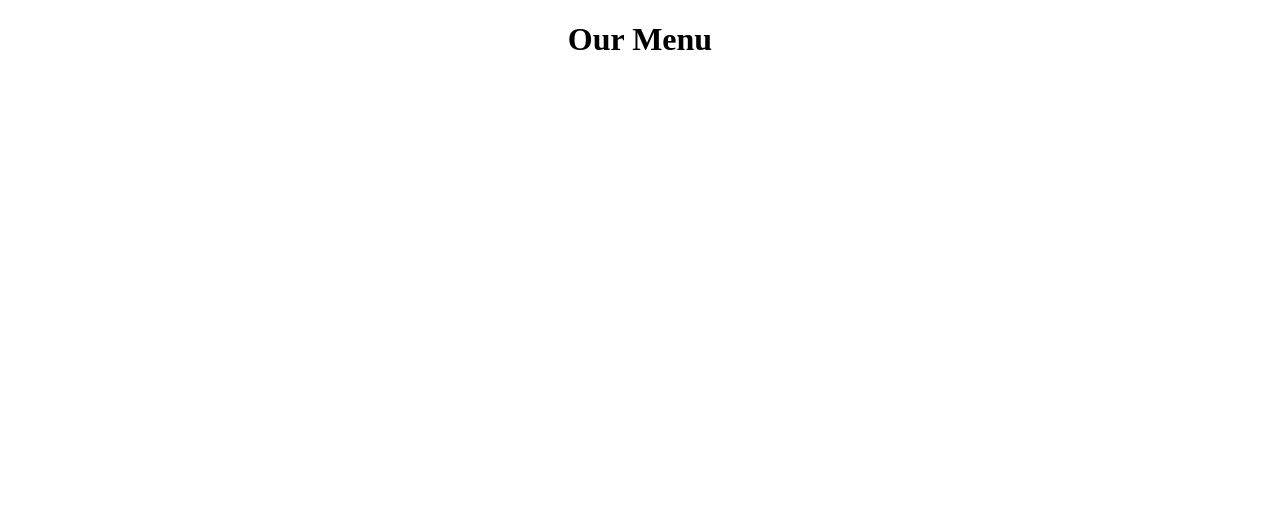
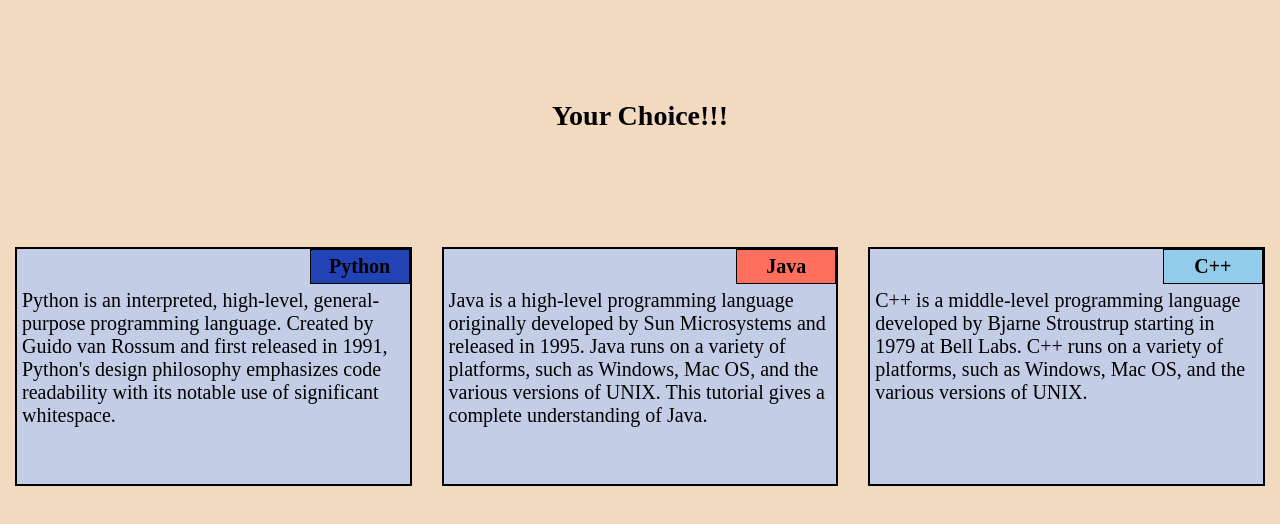
Before and after one commit to sauravwaghade19/HTML-CSS-JS, a plain HTML site: page Module2-Solutions/index.html in a window 1280 px wide. Drawn offline with Linux system fonts and the light colour scheme.

Commit message:
files added

```diff
--- a/Module2-Solutions/index.html
+++ b/Module2-Solutions/index.html
@@ -1,11 +1,30 @@
+<!DOCTYPE html>
 <!DOCTYPE html>
 <html>
 <head>
-	<title>Module2-Solutions</title>
+<meta charset="utf-8">
+<meta name="viewport" content="width=device, initial-scale=1">
+<link rel="stylesheet" type="text/css" href="style.css">
+<title>Module2-Solution</title>
 </head>
-<body>
-			<center>
-				<h1>Our Menu</h1>
-			</center>
+<body >
+<h1>Your Choice!!!</h1>
+    <section class="column-lg-4 colmn-md-6 colmn-sm-12">
+        <div>
+            <p class="lan1">Python</p>
+            <p class="content">Python is an interpreted, high-level, general-purpose programming language. Created by Guido van Rossum and first released in 1991, Python's design philosophy emphasizes code readability with its notable use of significant whitespace.</p>
+        </div>
+    </section>
+    <section class="column-lg-4 colmn-md-6 colmn-sm-12">
+        <div>
+            <p class="lan2">Java</p>
+            <p class="content">Java is a high-level programming language originally developed by Sun Microsystems and released in 1995. Java runs on a variety of platforms, such as Windows, Mac OS, and the various versions of UNIX. This tutorial gives a complete understanding of Java. </p>
+        </div>
+    </section>
+    <section class="column-lg-4 colmn-md-12 colmn-sm-12">
+    <div>
+        <p class="lan3">C++</p>
+            <p class="content">C++ is a middle-level programming language developed by Bjarne Stroustrup starting in 1979 at Bell Labs. C++ runs on a variety of platforms, such as Windows, Mac OS, and the various versions of UNIX.</p>
+    </div>
 </body>
 </html>
--- /dev/null
+++ b/Module2-Solutions/style.css
@@ -0,0 +1,114 @@
+*{
+    box-sizing: border-box;
+}
+body {
+    margin: 0;
+    padding: 0;
+    font-family: "Times New Roman", Times, serif;
+    background-color: #f1dabf;
+}
+h1 {
+    margin: 100px;
+    text-align: center;
+    font-weight: bold;
+    font-size: 175%;
+}
+section {
+    position: relative;
+    padding: 15px;
+    width: 100%;
+}
+p {
+    position: relative;
+    clear: right;
+    font-size: 20px;
+}
+div {
+    position: relative;
+    background-color: #C3CDE6;
+    border: 2px solid black;
+    width: 100%;
+    margin-left: auto;
+    margin-right: auto;
+    margin-bottom: auto;
+}
+.lan1 {
+    float: right;
+    width: 100px;
+    padding: 5px;
+    margin: 0px;
+    border: 1px solid black;
+    text-align: center;
+    font-size: 125%;
+    font-weight: bold;
+    background-color: #2243B6;
+
+}
+.lan2 {
+    float: right;
+    color: black;
+    width: 100px;
+    padding: 5px;
+    margin: 0px;
+    border: 1px solid black;
+    text-align: center;
+    font-size: 125%;
+    font-weight: bold;
+    background-color: #FE6F5E;
+
+}
+.lan3 {
+    color: black;
+    float: right;
+    width: 100px;
+    padding: 5px;
+    margin: 0px;
+    border: 1px solid black;
+    text-align: center;
+    font-size: 125%;
+    font-weight: bold;
+    background-color: #93CCEA;
+
+}
+.content {
+    padding: 5px;
+    background-color: #C3CDE6;
+    color: black;
+    margin: 0px;
+    height: 200px;
+    overflow: auto;
+}
+
+.row {
+    width: 90%;
+}
+
+/*-------------Desktop Devices-----------*/
+@media (min-width: 992px){
+    .column-lg-4 {
+        float: left;
+        width: 33.33%;
+    }
+}
+/*---------------Tablet Devices-----------*/
+@media (min-width: 768px) and (max-width: 991px){
+    .colmn-md-6 {
+        float: left;
+        width: 50%;
+        margin-left: auto;
+        margin-right: auto;
+    }
+    .colmn-md-12 {
+        float: left;
+        width: 100%;
+        margin-left: auto;
+        margin-right: auto;
+    }
+}
+/*-------------Mobile Devices----------------*/
+@media (min-width: 0px) and (max-width: 767px){
+    .colmn-sm-12 {
+        float: left;
+        width: 100%;
+    }
+}
```
